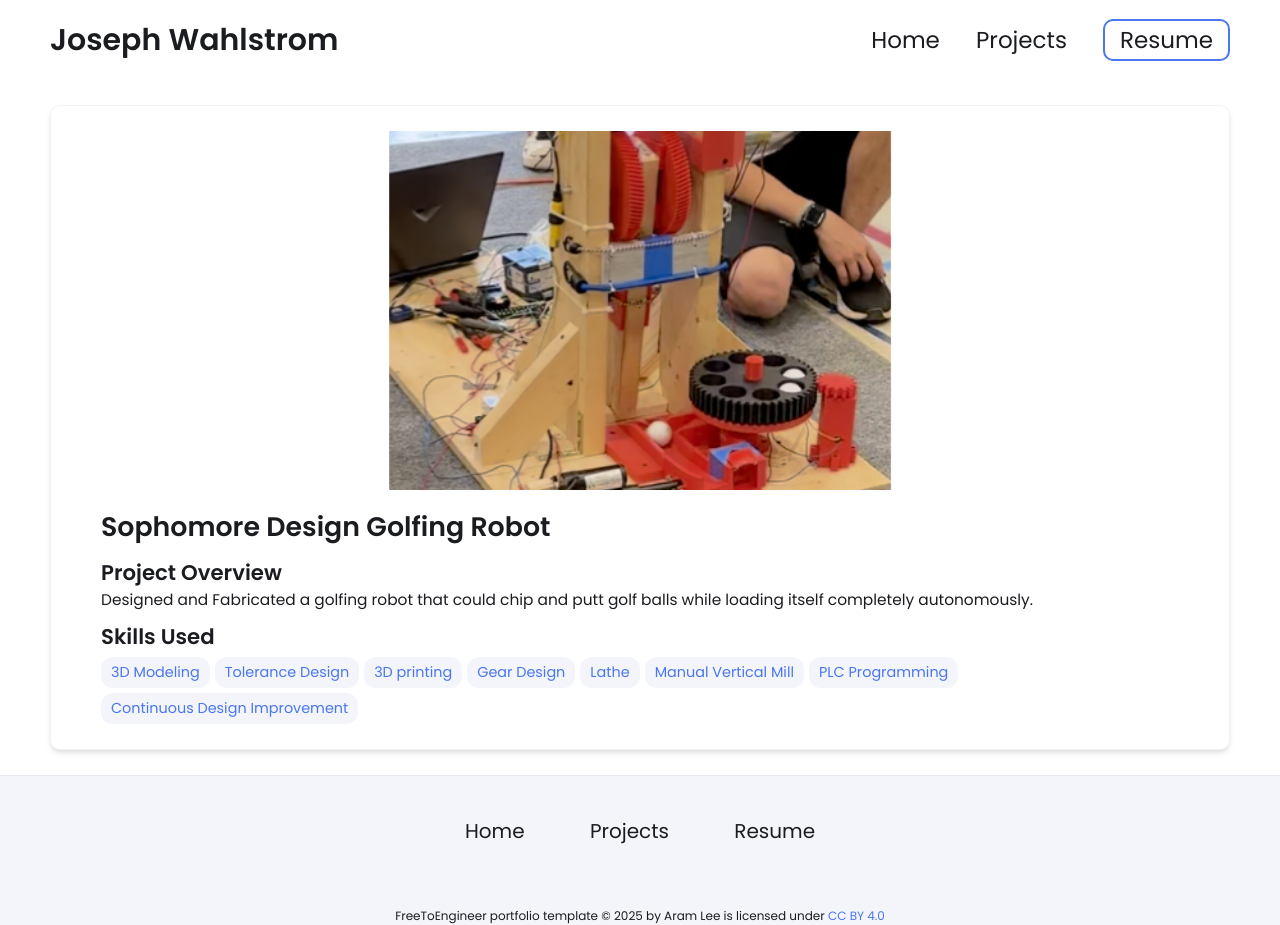
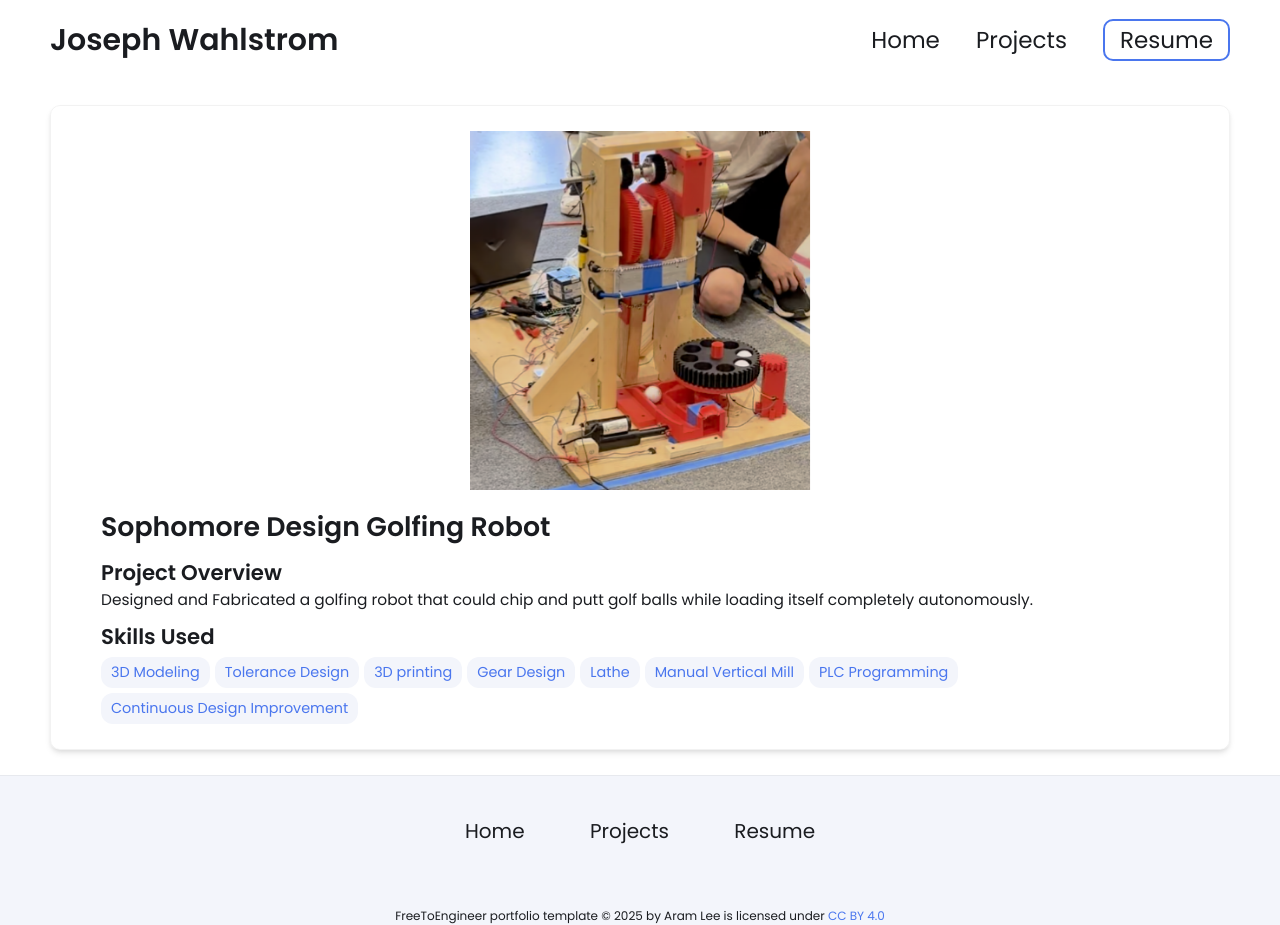
Before and after one commit to JosephWah/JosephW.github.io, a Jekyll site: the page built from _projects/Usoph design/index.md, in a window 1280 px wide. Built offline with Jekyll 4.4.1, drawn with Linux system fonts in a browser that asks for light colours.

Commit message:
Update index.md

```diff
--- a/_projects/Usoph design/index.md
+++ b/_projects/Usoph design/index.md
@@ -11,5 +11,5 @@ skills:
 - Manual Vertical Mill
 - PLC Programming
 - Continuous Design Improvement
-main-image: /imageedit_3_7971047760.png
+main-image: /imageedit_4_7615962360.png
 ---
```
